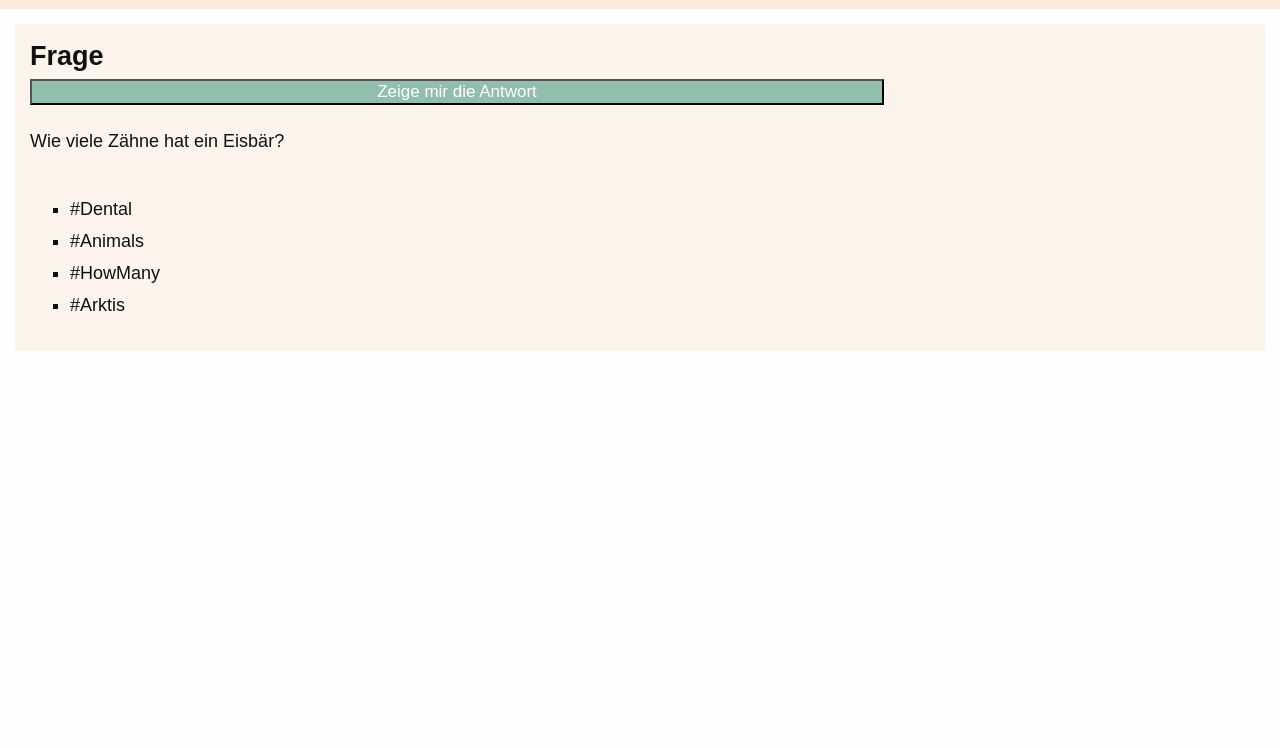
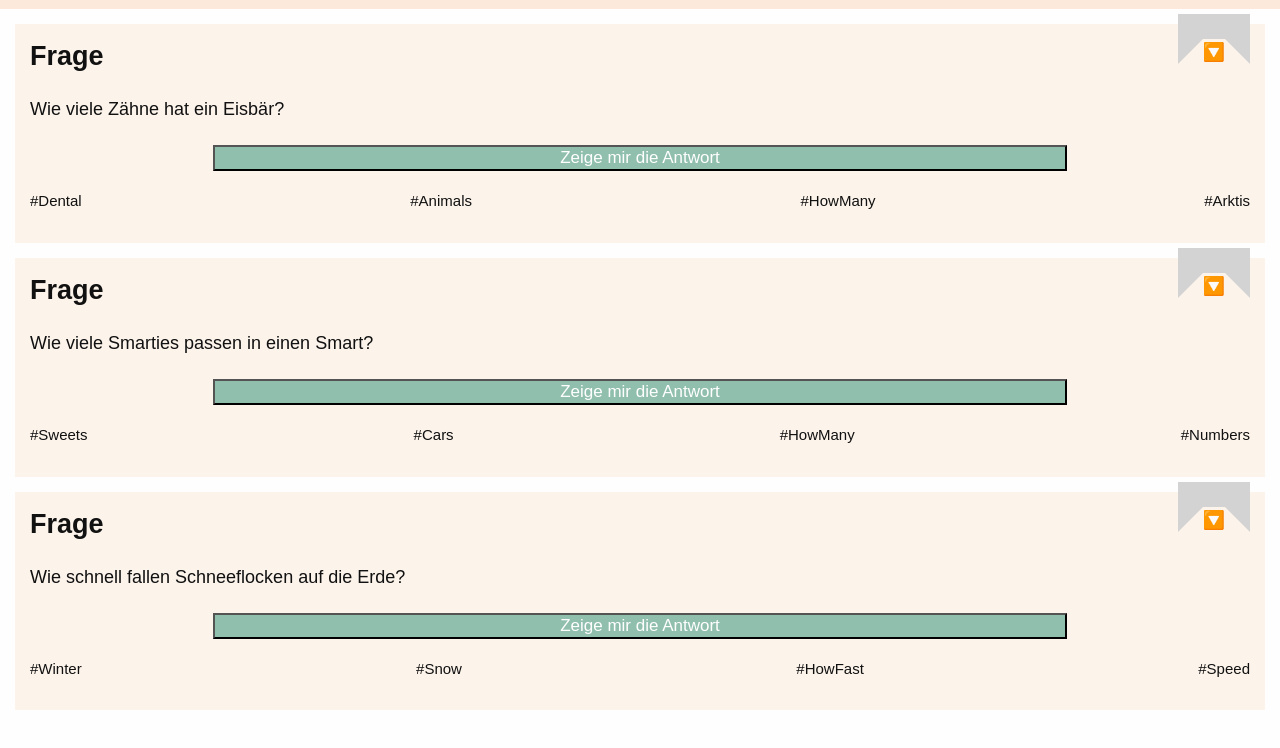
Before and after one commit to frederikebruendermann/quiz-app, a website built with Vite: page src/index.html in a window 1280 px wide. Shown: the part 50-798 px from the top of the page. Built offline with nearby package versions, Linux system fonts and the light colour scheme.

Commit message:
Add Bookmark

```diff
--- a/src/index.html
+++ b/src/index.html
@@ -19,14 +19,43 @@
     <main>
       <section class="card">
         <h2 class="card__question">Frage</h2>
+        <p class="card__answer">Wie viele Zähne hat ein Eisbär?</p>
         <button class="card__button">Zeige mir die Antwort</button>
-        <p class="card__answer">Wie viele Zähne hat ein Eisbär?</p>
         <ul class="card__tag-list">
           <li>#Dental</li>
           <li>#Animals</li>
           <li>#HowMany</li>
           <li>#Arktis</li>
         </ul>
+        <div class="card__bookmark">🔽</div>
+      </section>
+
+      <section class="card">
+        <h2 class="card__question">Frage</h2>
+        <p class="card__answer">Wie viele Smarties passen in einen Smart?</p>
+        <button class="card__button">Zeige mir die Antwort</button>
+        <ul class="card__tag-list">
+          <li>#Sweets</li>
+          <li>#Cars</li>
+          <li>#HowMany</li>
+          <li>#Numbers</li>
+        </ul>
+        <div class="card__bookmark">🔽</div>
+      </section>
+
+      <section class="card">
+        <h2 class="card__question">Frage</h2>
+        <p class="card__answer">
+          Wie schnell fallen Schneeflocken auf die Erde?
+        </p>
+        <button class="card__button">Zeige mir die Antwort</button>
+        <ul class="card__tag-list">
+          <li>#Winter</li>
+          <li>#Snow</li>
+          <li>#HowFast</li>
+          <li>#Speed</li>
+        </ul>
+        <div class="card__bookmark">🔽</div>
       </section>
     </main>
   </body>
--- a/src/styles/_utility.css
+++ b/src/styles/_utility.css
@@ -5,5 +5,4 @@
 .df {
   display: flex;
   justify-content: space-between;
-  list-style-type: none;
 }
--- a/src/styles/quiz-card/quiz-card.css
+++ b/src/styles/quiz-card/quiz-card.css
@@ -1,12 +1,13 @@
 .card {
   display: flex;
   flex-direction: column;
-  gap: 5px;
+  gap: 4px;
   background-color: var(--color-primary);
   color: var(--color-black);
   padding: 15px;
   margin: 15px;
   font-family: 'Alegreya Sans', sans-serif;
+  position: relative;
 }
 
 .card__heading {
@@ -16,11 +17,12 @@
 }
 
 .card__tag-list {
-  list-style: square;
+  list-style: none;
   display: flex;
-  flex-flow: column wrap;
-  line-height: 2rem;
-  margin: 15px 0;
+  flex-direction: row;
+  justify-content: space-between;
+  font-size: smaller;
+  margin-left: -40px;
 }
 
 .card__tag {
@@ -33,9 +35,25 @@
   background-color: var(--color-highlight);
   color: var(--color-white);
   transition-duration: 0.4s;
+  margin-left: auto;
+  margin-right: auto;
 }
 
 .card__button:hover {
   background-color: var(--color-hover);
   color: white;
 }
+
+.card__bookmark {
+  position: absolute;
+  top: -10px;
+  right: 15px;
+  border: 25px solid lightgrey;
+  border-bottom-color: transparent;
+  height: 10px;
+}
+
+.card__bookmark--selected {
+  border: 20px solid var(--color-highlight);
+  border-bottom-color: transparent;
+}
```
Also changed, not shown: src/styles/quiz-card/quiz-card.html (+6 -5 lines).
